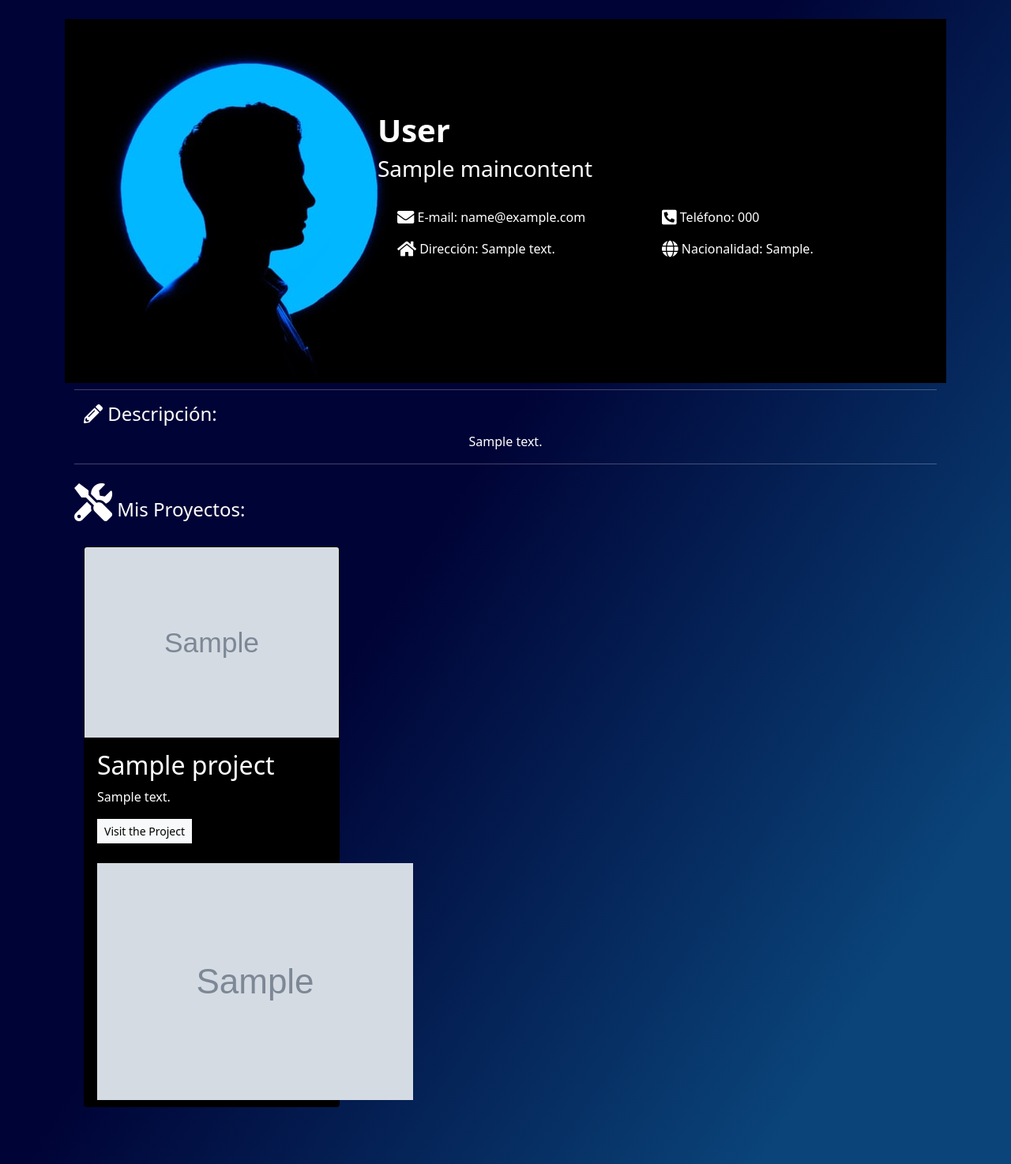
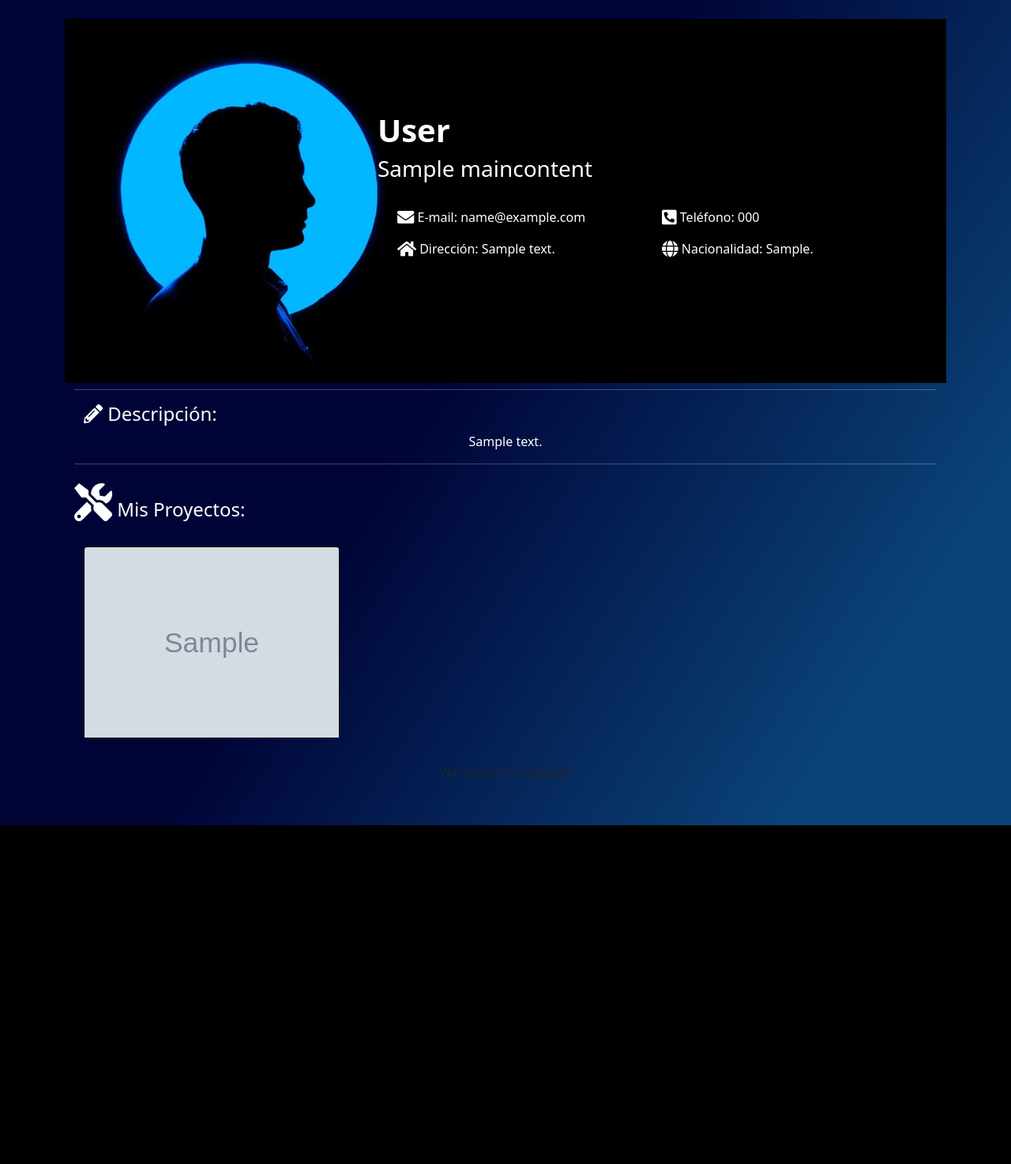
Before and after one commit to SantiBert/cv, a Django app: page / in a window 1280 px wide. Shown: the part 56-1530 px from the top of the page at 79% size. After the commit the page ends 1101 px from the top, so only its background shows below. Run offline with Django 3.2, Linux system fonts and the light colour scheme; tables that the repository leaves empty hold one stand-in row (values such as "Sample post"); grey boxes marked "Sample" are stand-in pictures.

Commit message:
segundo commit

```diff
--- a/core/models.py
+++ b/core/models.py
@@ -73,6 +73,7 @@ class Galery(models.Model):
     slug = AutoSlugField(populate_from='id', default=timezone.now)
     project = models.ForeignKey(Project, on_delete=models.PROTECT)
     created_date = models.DateTimeField(default=timezone.now)
+    destacted = models.BooleanField(default=False)
 
     def __str__(self):
         return (self.project.title + self.created_date)
--- a/core/templates/index.html
+++ b/core/templates/index.html
@@ -53,34 +53,15 @@
 
     <h4 class="text-left"><i class="fas fa-tools fa-2x"></i> Mis Proyectos: </h4>
 
-    {% for project in projects %}
+    {% for project in galery %}
     <div class="col-md-4 p-4">
         <div class="card bg-black card-project">
             <img src="{{project.image.url }}" class="card-img-top" />
-
-            <div class="card-body ">
-
-                <h2>{{ project.title }}</h2>
-                <p>{{ project.description }}</p>
-
-                {% if project.url %}
-                <a href="{{project.url}}" class="btn btn-light rounded-0 btn-sm" target="__blank" rel="noreferrer">Visit
-                    the
-                    Project</a>
-                {% endif %}
-            </div>
-            <div class="card-footer text-center">
-                {% for skill in project.skils.all %}
-                <small class="text-muted">
-                    <img src="{{skill.image}}" alt="{{skill.name}}">
-                </small>
-                {% endfor %}
-            </div>
         </div>
     </div>
     {% endfor %}
+    <a href="{% url 'galery' %}" class="btn btn-block btn-pimary" role="button">
+        Ver todos mis dubujos
+    </a>
 </div>
-
-
-
 {% endblock %}
--- a/core/urls.py
+++ b/core/urls.py
@@ -1,6 +1,7 @@
 from django.urls import path
-from .views import IndexView
+from .views import IndexView, GaleryView
 
 urlpatterns = [
     path('', IndexView.as_view(), name='index'),
+    path('mis-dibujos/',GaleryView.as_view(), name='galery')
 ]
--- a/core/views.py
+++ b/core/views.py
@@ -11,13 +11,29 @@ class IndexView(ListView):
     context_object_name = 'projects'
 
     def get_context_data(self, *, object_list=None, **kwargs):
-        m = MainContent.objects.all()
-        santi = m[0]
-        courses = Courses.objects.all()
-        educations = Educations.objects.all()
-        context = {
-            'santi': santi,
-            'courses': courses,
-            'educations': educations,
-        }
+        try:
+            m = MainContent.objects.all()
+            santi = m[0]
+            courses = Courses.objects.all()
+            educations = Educations.objects.all()
+            galery = Galery.objects.filter(destacted=True)
+            context = {
+                'santi': santi,
+                'courses': courses,
+                'educations': educations,
+                'galery': galery
+            }
+        except:
+            context = {}
         return super().get_context_data(**context)
+
+class GaleryView(View):
+    def get(self, request, *args, **kwargs):
+        try:
+            galery = Galery.objects.all()
+            context = {
+            "galery":galery,
+            }
+        except:
+            context = {}
+        return render(request, 'galery.html', context)
```
Also changed, not shown: core/migrations/0009_galery_destacted.py (added), core/templates/galery.html (added).
